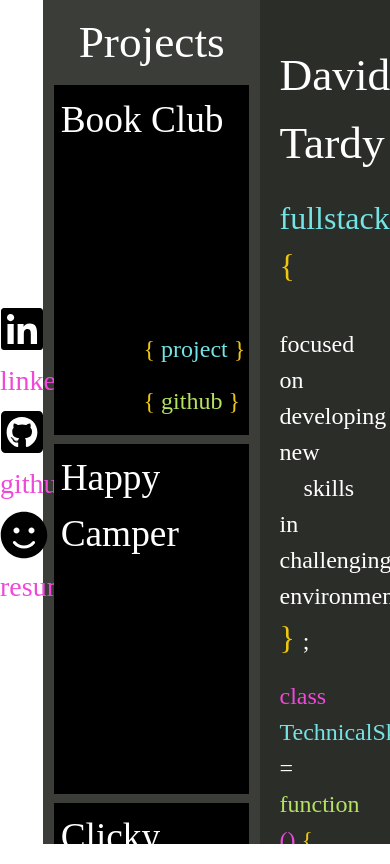
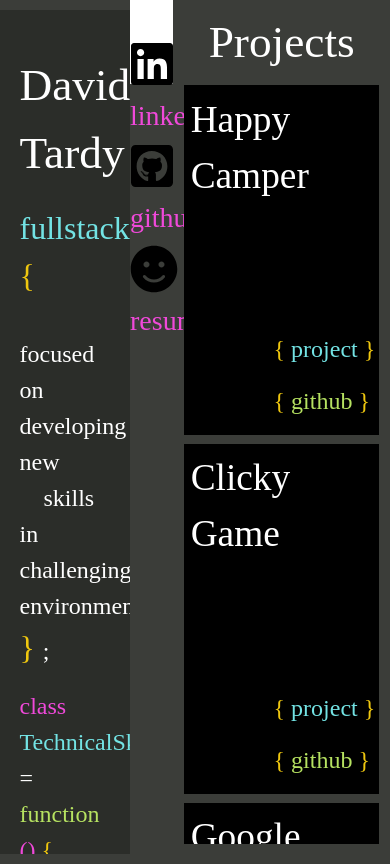
Before and after one commit to tardyparty/react-portfolio, a React (Create React App) app in the folder react-portfolio/: page / in a window 390 px wide. Built offline with nearby package versions, Linux system fonts and the light colour scheme.

Commit message:
updated small details

```diff
--- a/react-portfolio/package.json
+++ b/react-portfolio/package.json
@@ -2,6 +2,7 @@
   "name": "react-portfolio",
   "version": "0.1.0",
   "private": true,
+  "homepage": "https://github.com/tardyparty/react-portfolio",
   "dependencies": {
     "@fortawesome/fontawesome-svg-core": "^1.2.26",
     "@fortawesome/free-brands-svg-icons": "^5.12.1",
@@ -13,6 +14,7 @@
     "@testing-library/user-event": "^7.2.1",
     "bootstrap": "^4.4.1",
     "font-awesome": "^4.7.0",
+    "gh-pages": "^2.2.0",
     "react": "^16.12.0",
     "react-bootstrap": "^1.0.0-beta.16",
     "react-dom": "^16.12.0",
@@ -22,7 +24,9 @@
     "start": "react-scripts start",
     "build": "react-scripts build",
     "test": "react-scripts test",
-    "eject": "react-scripts eject"
+    "eject": "react-scripts eject",
+    "predeploy": "npm run build",
+   "deploy": "gh-pages -d build"
   },
   "eslintConfig": {
     "extends": "react-app"
--- a/react-portfolio/src/App.css
+++ b/react-portfolio/src/App.css
@@ -4,6 +4,30 @@
     min-height: 100vh;
     display: flex;
     font-family: avenir;
+}
+
+.blue {
+    color: #73e3e4;
+}
+
+.green {
+    color: #b6e261;
+}
+
+.pink {
+    color: #f049da;
+}
+
+.yellow {
+    color: #efc70f;
+}
+
+.orange {
+    color: #ff8f21;
+}
+
+.purple {
+    color: #ce80f7;
 }
 
 .icons a {
@@ -82,6 +106,10 @@
 
 .linkClass:hover {
     text-decoration: none;
+}
+
+.linkClass p .blue:hover,
+.linkClass p .green:hover {
     color: #f049da;
 }
 
@@ -111,26 +139,23 @@ em {
     font-size: 24pt;
 }
 
-.blue {
-    color: #73e3e4;
+
+@media only screen and (max-width: 600px) {
+    .App {
+        display: flexbox;
     }
 
-.green {
-    color: #b6e261;
+    .bio {
+        order: 1;
+        margin: 10px auto;
     }
 
-.pink {
-    color: #f049da;
+    .sidebar {
+        order: 2;
+        height: 10vh;
     }
 
-.yellow {
-    color: #efc70f;
+    .main {
+        order: 3;
     }
-
-.orange {
-    color: #ff8f21;
 }
-
-.purple {
-    color: #ce80f7;
-}
--- a/react-portfolio/src/App.js
+++ b/react-portfolio/src/App.js
@@ -59,12 +59,14 @@ function App() {
           <div className="projectdiv">
             <div className="projectsTitle text-center">Projects</div>
               <div className="project">
-              Book Club
+                Happy Camper
                 <div className="projectLinks">
-                <a href="" target="_blank" className="linkClass">
-                  <p><em className="yellow">{"{ "}</em><em className="blue">project</em><em className="yellow">{" }"}</em></p>
+                  <a href="http://happycamperapp.herokuapp.com/home"
+                    target="_blank"
+                    className="linkClass">
+                    <p className="linkP"><em className="yellow">{"{ "}</em><em className="blue">project</em><em className="yellow">{" }"}</em></p>
                   </a>
-                <a href="https://github.com/tardyparty/bookClubApp"
+                  <a href="https://github.com/rbartl2/final-project"
                     target="_blank"
                     className="linkClass">
                     <p><em className="yellow">{"{ "}</em><em className="green">github</em><em className="yellow">{" }"}</em></p>
@@ -72,14 +74,32 @@ function App() {
                 </div>
               </div>
               <div className="project">
-              Happy Camper
+                Clicky Game
+                <div className="projectLinks">
+                  <a href="https://tardyparty.github.io/clickyGame/" target="_blank" className="linkClass">
+                    <p><em className="yellow">{"{ "}</em><em className="blue">project</em><em className="yellow">{" }"}</em></p>
+                  </a>
+                  <a href="https://github.com/tardyparty/clickyGame"
+                    target="_blank"
+                    className="linkClass">
+                    <p><em className="yellow">{"{ "}</em><em className="green">github</em><em className="yellow">{" }"}</em></p>
+                  </a>
+                </div>
               </div>
               <div className="project">
-              Clicky Game
+                Google Books
+                <div className="projectLinks">
+                  <a href="https://floating-bayou-94316.herokuapp.com/mybooks" target="_blank" className="linkClass">
+                    <p><em className="yellow">{"{ "}</em><em className="blue">project</em><em className="yellow">{" }"}</em></p>
+                  </a>
+                  <a href="https://github.com/tardyparty/gBooks"
+                    target="_blank"
+                    className="linkClass">
+                    <p><em className="yellow">{"{ "}</em><em className="green">github</em><em className="yellow">{" }"}</em></p>
+                  </a>
                 </div>
-            <div className="project">
-              MedSched
               </div>
+
             </div>
         </div>
         <div className="bio">
```
Also changed, not shown: 1 other file (tests, documents, lock files or other folders). Lines whose indentation alone changed are shown as unchanged.
